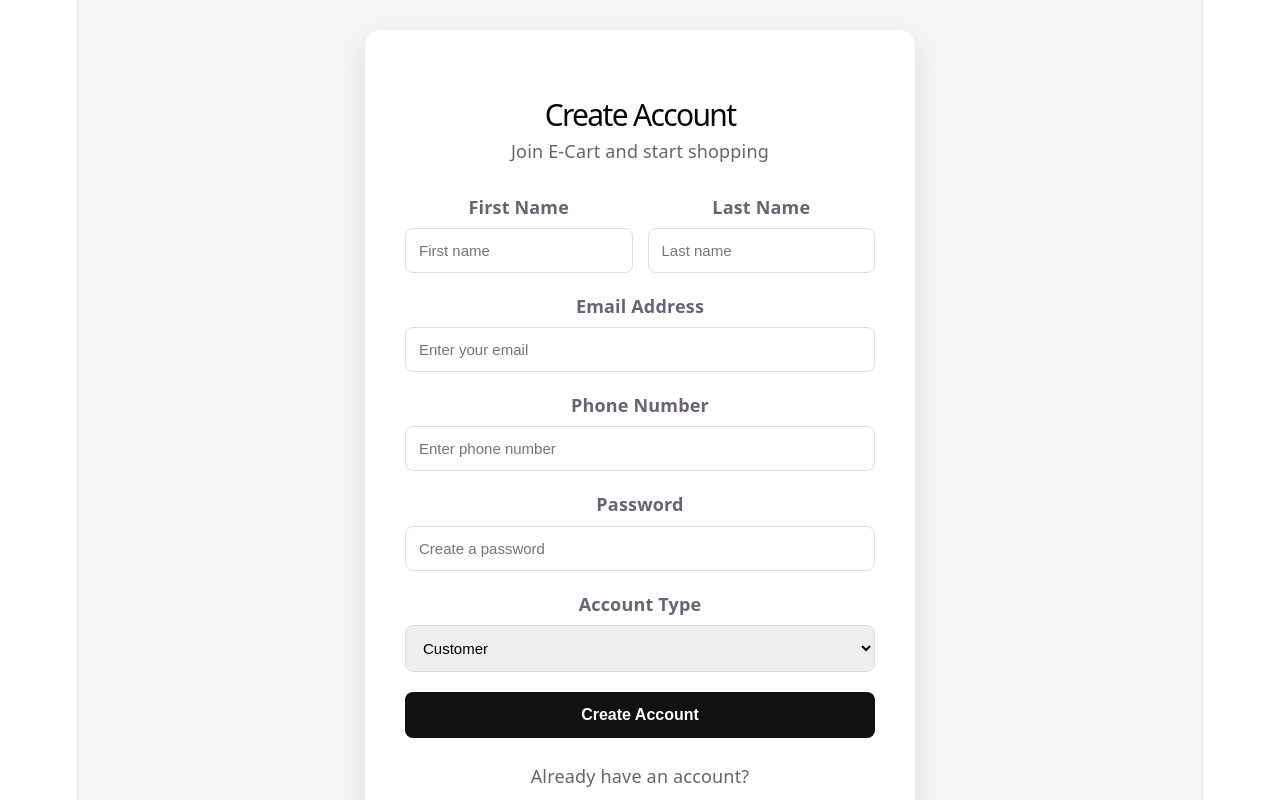
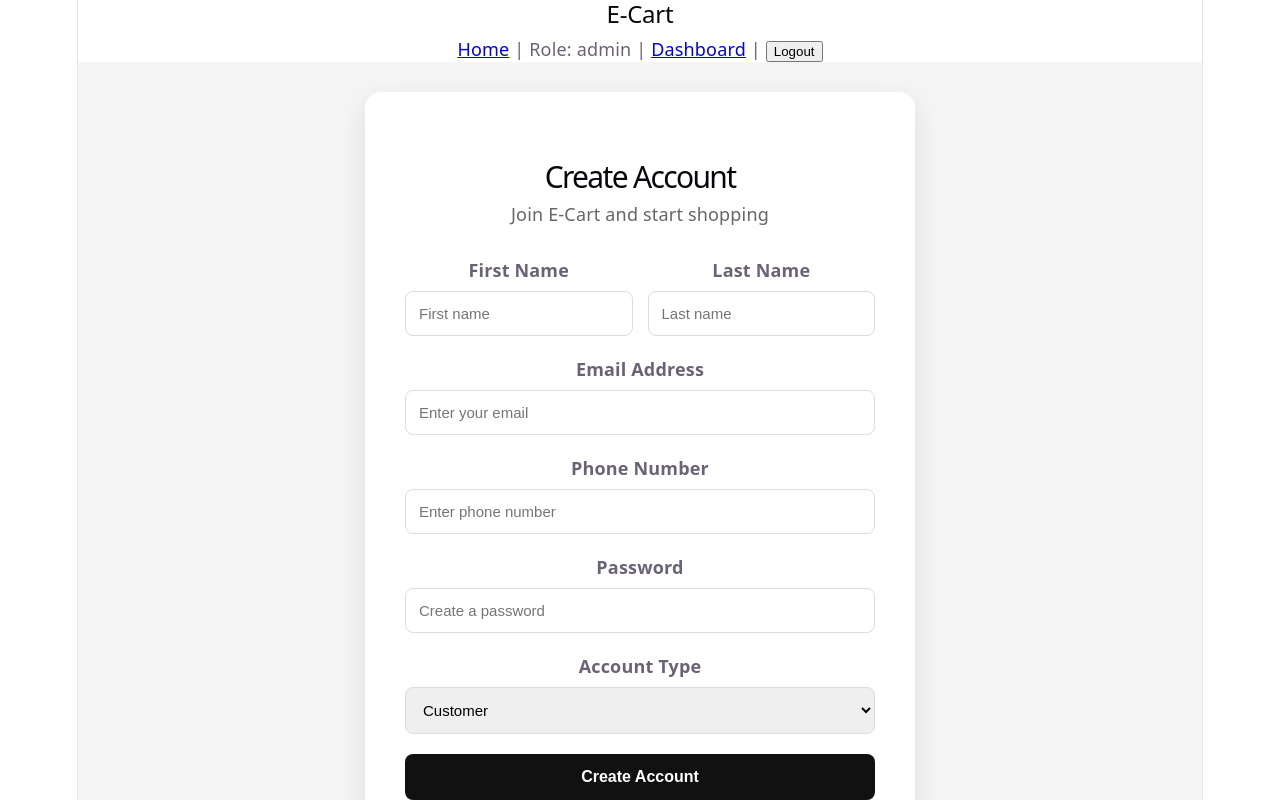
Before and after one commit to ponkavyaponboopathiraj/E-Commerce, a React (Vite) app in the folder e-commerce_Frontend/: page /register in a window 1280 px wide. Shown: the top 800 px of the page. Built offline with nearby package versions, Linux system fonts and the light colour scheme; sample sign-in values are in the browser's storage.

Commit message:
api test successfully completed

```diff
--- a/e-commerce_Frontend/src/App.jsx
+++ b/e-commerce_Frontend/src/App.jsx
@@ -1,8 +1,15 @@
-import { BrowserRouter, Routes, Route } from "react-router-dom";
+import {
+    BrowserRouter,
+    Routes,
+    Route
+} from "react-router-dom";
 
 import Login from "./pages/Login";
 import Register from "./pages/Register";
 import RoleTest from "./pages/RoleTest";
+
+import Navbar from "./components/Navbar";
+import ProtectedRoute from "./components/ProtectedRoute";
 
 function App() {
 
@@ -10,21 +17,40 @@
 
         <BrowserRouter>
 
+            {/* Common Navbar */}
+            <Navbar />
+
             <Routes>
 
+                {/* =========================
+                    Public Routes
+                ========================== */}
+
+                {/* Login Page */}
                 <Route
                     path="/login"
                     element={<Login />}
                 />
 
+                {/* Register Page */}
                 <Route
                     path="/register"
                     element={<Register />}
                 />
 
+
+                {/* =========================
+                    Protected Routes
+                ========================== */}
+
+                {/* Role Test / Dashboard */}
                 <Route
                     path="/role-test"
-                    element={<RoleTest />}
+                    element={
+                        <ProtectedRoute>
+                            <RoleTest />
+                        </ProtectedRoute>
+                    }
                 />
 
             </Routes>
--- /dev/null
+++ b/e-commerce_Frontend/src/components/Navbar.jsx
@@ -0,0 +1,73 @@
+import { Link } from "react-router-dom";
+import { logoutUser } from "../service/authService";
+import {
+    isAuthenticated,
+    getUserRole
+} from "../service/authUtils";
+
+function Navbar() {
+
+    const loggedIn = isAuthenticated();
+    const role = getUserRole();
+
+    return (
+
+        <nav>
+
+            <h2>
+                E-Cart
+            </h2>
+
+            <div>
+
+                <Link to="/">
+                    Home
+                </Link>
+
+                {" | "}
+
+                {loggedIn ? (
+
+                    <>
+                        <span>
+                            Role: {role}
+                        </span>
+
+                        {" | "}
+
+                        <Link to="/role-test">
+                            Dashboard
+                        </Link>
+
+                        {" | "}
+
+                        <button
+                            onClick={logoutUser}
+                        >
+                            Logout
+                        </button>
+                    </>
+
+                ) : (
+
+                    <>
+                        <Link to="/login">
+                            Login
+                        </Link>
+
+                        {" | "}
+
+                        <Link to="/register">
+                            Register
+                        </Link>
+                    </>
+
+                )}
+
+            </div>
+
+        </nav>
+    );
+}
+
+export default Navbar;
--- /dev/null
+++ b/e-commerce_Frontend/src/components/ProtectedRoute.jsx
@@ -0,0 +1,19 @@
+import { Navigate } from "react-router-dom";
+import { isAuthenticated } from "../service/authUtils";
+
+function ProtectedRoute({ children }) {
+
+    if (!isAuthenticated()) {
+
+        return (
+            <Navigate
+                to="/login"
+                replace
+            />
+        );
+    }
+
+    return children;
+}
+
+export default ProtectedRoute;
--- a/e-commerce_Frontend/src/service/authService.js
+++ b/e-commerce_Frontend/src/service/authService.js
@@ -19,3 +19,12 @@
 
     return response.data;
 };
+// Logout User
+export const logoutUser = () => {
+
+    localStorage.removeItem("token");
+    localStorage.removeItem("role");
+    localStorage.removeItem("email");
+
+    window.location.href = "/login";
+};
--- /dev/null
+++ b/e-commerce_Frontend/src/service/authUtils.js
@@ -0,0 +1,21 @@
+// Check whether user is logged in
+export const isAuthenticated = () => {
+
+    const token = localStorage.getItem("token");
+
+    return token !== null;
+};
+
+
+// Get logged-in user's role
+export const getUserRole = () => {
+
+    return localStorage.getItem("role");
+};
+
+
+// Get logged-in user's email
+export const getUserEmail = () => {
+
+    return localStorage.getItem("email");
+};
```
